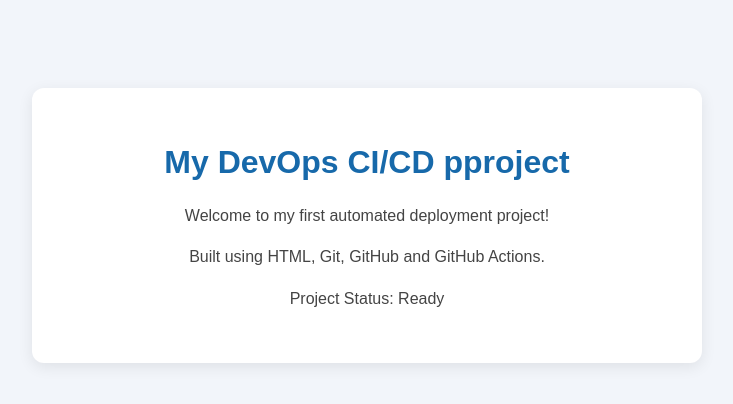
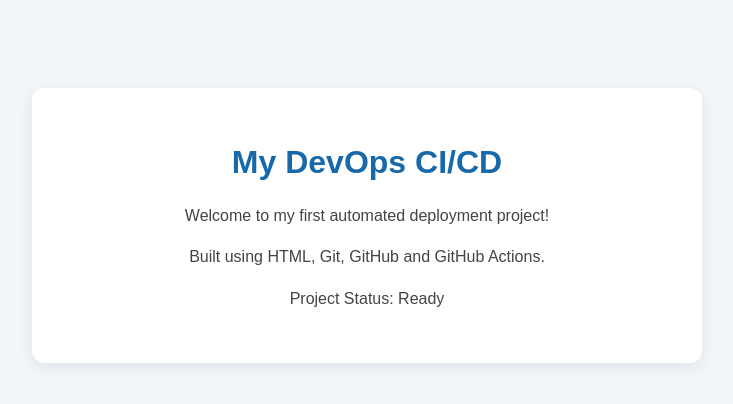
Before and after one commit to dasarishourya007-oss/devops-cicd-project, a plain HTML site: page index.html in a window 1280 px wide. Shown: the whole page, without its empty margins (273-1006 px from the left). Drawn offline with Linux system fonts and the light colour scheme.

Commit message:
commit 2

```diff
--- a/index.html
+++ b/index.html
@@ -32,7 +32,7 @@
 </head>
 <body>
     <div class="card">
-        <h1>My DevOps CI/CD pproject </h1>
+        <h1>My DevOps CI/CD </h1>
         <p>Welcome to my first automated deployment project!</p>
         <p>Built using HTML, Git, GitHub and GitHub Actions.</p>
         <p id="status">Project Status: Ready</p>
```
